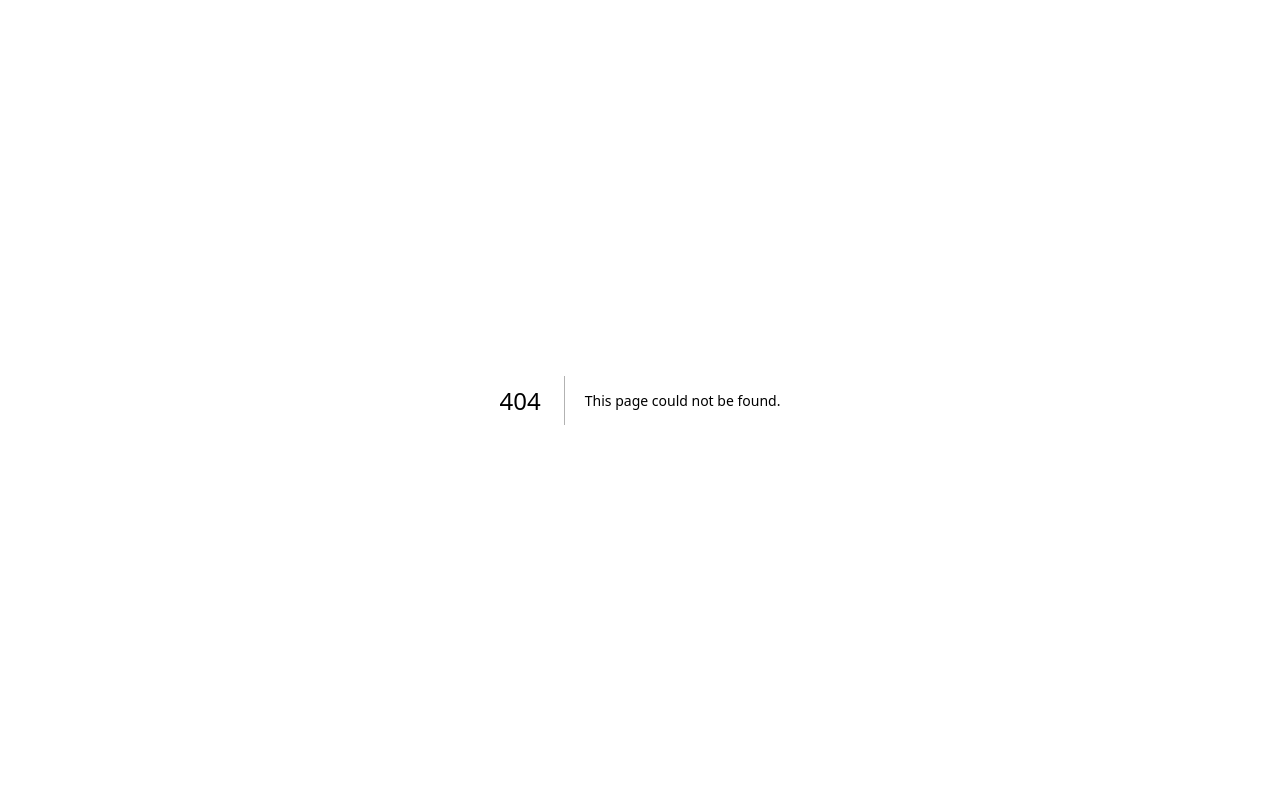
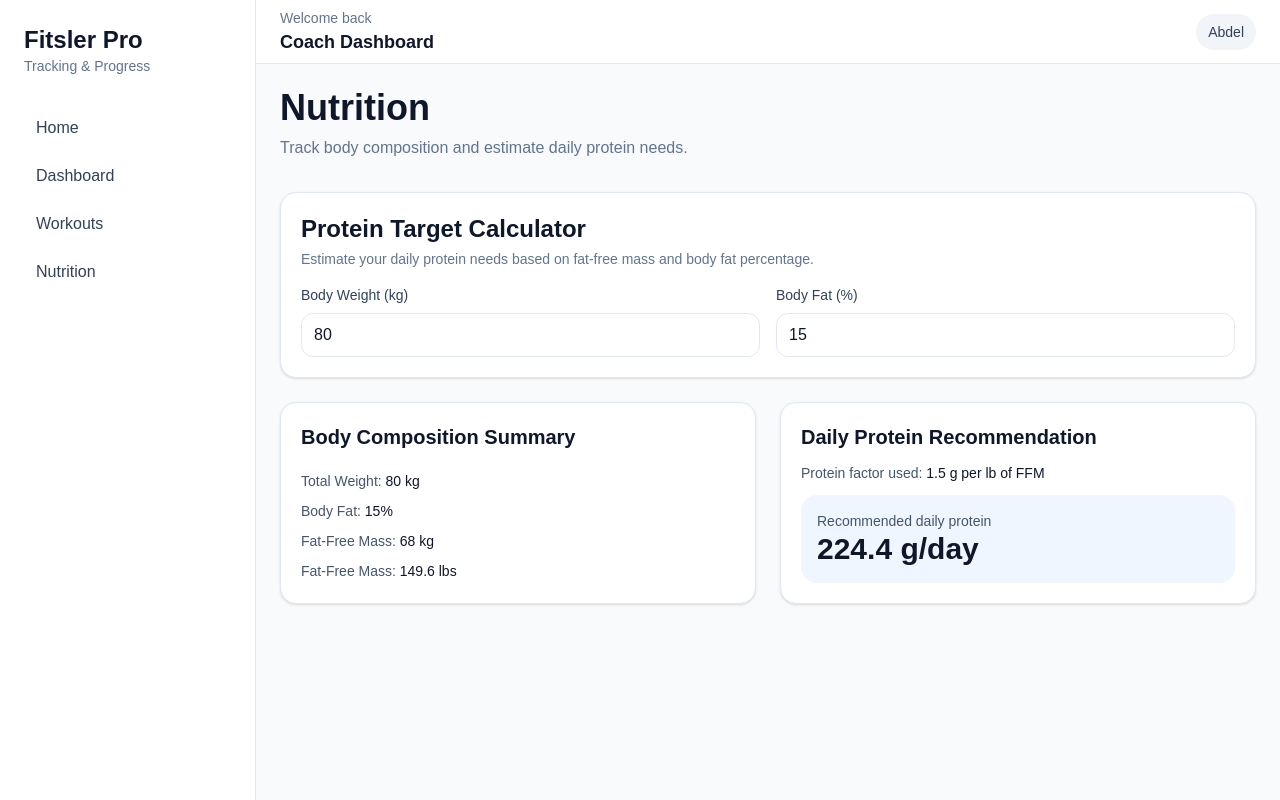
Before and after one commit to bouji9725/Fitness, a Next.js app: page /nutrition in a window 1280 px wide. Before the commit this address had no page. Built offline with nearby package versions, Linux system fonts and the light colour scheme.

Commit message:
Nutrition calclator/ Protein Intake

```diff
--- /dev/null
+++ b/app/nutrition/page.tsx
@@ -0,0 +1,16 @@
+import AppShell from "@/components/layout/AppShell";
+import PageHeader from "@/components/layout/PageHeader";
+import NutritionCalculator from "@/components/nutrition/NutritionCalculator";
+
+export default function NutritionPage() {
+  return (
+    <AppShell>
+      <PageHeader
+        title="Nutrition"
+        description="Track body composition and estimate daily protein needs."
+      />
+
+      <NutritionCalculator />
+    </AppShell>
+  );
+}
--- a/components/layout/Sidebar.tsx
+++ b/components/layout/Sidebar.tsx
@@ -6,6 +6,7 @@ const links = [
   { href: "/", label: "Home" },
   { href: "/dashboard", label: "Dashboard" },
   { href: "/workouts", label: "Workouts" },
+  { href: "/nutrition", label: "Nutrition" },
 ];
 
 type SidebarProps = {
--- /dev/null
+++ b/components/nutrition/NutritionCalculator.tsx
@@ -0,0 +1,85 @@
+"use client";
+
+import { useMemo, useState } from "react";
+import Card from "@/components/ui/Card";
+import { calculateNutritionResults } from "@/lib/nutrition-calculations";
+import NutritionSummaryCard from "./NutritionSummaryCard";
+import ProteinRecommendationCard from "./ProteinRecommendationCard";
+
+export default function NutritionCalculator() {
+  const [weightKg, setWeightKg] = useState(80);
+  const [bodyFatPercent, setBodyFatPercent] = useState(15);
+
+  const results = useMemo(() => {
+    return calculateNutritionResults({
+      weightKg,
+      bodyFatPercent,
+    });
+  }, [weightKg, bodyFatPercent]);
+
+  return (
+    <div className="grid gap-6">
+      <Card className="grid gap-4">
+        <div>
+          <h2 className="text-2xl font-semibold text-slate-900">
+            Protein Target Calculator
+          </h2>
+          <p className="mt-1 text-sm text-slate-500">
+            Estimate your daily protein needs based on fat-free mass and body fat percentage.
+          </p>
+        </div>
+
+        <div className="grid gap-4 md:grid-cols-2">
+          <div className="grid gap-2">
+            <label
+              htmlFor="weightKg"
+              className="text-sm font-medium text-slate-700"
+            >
+              Body Weight (kg)
+            </label>
+            <input
+              id="weightKg"
+              type="number"
+              min={1}
+              value={weightKg}
+              onChange={(e) => setWeightKg(Number(e.target.value))}
+              className="min-h-11 rounded-xl border border-slate-200 px-3"
+            />
+          </div>
+
+          <div className="grid gap-2">
+            <label
+              htmlFor="bodyFatPercent"
+              className="text-sm font-medium text-slate-700"
+            >
+              Body Fat (%)
+            </label>
+            <input
+              id="bodyFatPercent"
+              type="number"
+              min={1}
+              max={60}
+              value={bodyFatPercent}
+              onChange={(e) => setBodyFatPercent(Number(e.target.value))}
+              className="min-h-11 rounded-xl border border-slate-200 px-3"
+            />
+          </div>
+        </div>
+      </Card>
+
+      <div className="grid gap-6 lg:grid-cols-2">
+        <NutritionSummaryCard
+          weightKg={weightKg}
+          bodyFatPercent={bodyFatPercent}
+          fatFreeMassKg={results.fatFreeMassKg}
+          fatFreeMassLbs={results.fatFreeMassLbs}
+        />
+
+        <ProteinRecommendationCard
+          proteinFactor={results.proteinFactor}
+          proteinTargetGrams={results.proteinTargetGrams}
+        />
+      </div>
+    </div>
+  );
+}
--- /dev/null
+++ b/components/nutrition/NutritionSummaryCard.tsx
@@ -0,0 +1,40 @@
+import Card from "@/components/ui/Card";
+
+type NutritionSummaryCardProps = {
+  weightKg: number;
+  bodyFatPercent: number;
+  fatFreeMassKg: number;
+  fatFreeMassLbs: number;
+};
+
+export default function NutritionSummaryCard({
+  weightKg,
+  bodyFatPercent,
+  fatFreeMassKg,
+  fatFreeMassLbs,
+}: NutritionSummaryCardProps) {
+  return (
+    <Card className="grid gap-3">
+      <h3 className="text-xl font-semibold text-slate-900">
+        Body Composition Summary
+      </h3>
+
+      <div className="grid gap-2 text-sm text-slate-600">
+        <p>
+          Total Weight: <span className="font-medium text-slate-900">{weightKg} kg</span>
+        </p>
+        <p>
+          Body Fat: <span className="font-medium text-slate-900">{bodyFatPercent}%</span>
+        </p>
+        <p>
+          Fat-Free Mass:{" "}
+          <span className="font-medium text-slate-900">{fatFreeMassKg} kg</span>
+        </p>
+        <p>
+          Fat-Free Mass:{" "}
+          <span className="font-medium text-slate-900">{fatFreeMassLbs} lbs</span>
+        </p>
+      </div>
+    </Card>
+  );
+}
--- /dev/null
+++ b/components/nutrition/ProteinRecommendationCard.tsx
@@ -0,0 +1,33 @@
+import Card from "@/components/ui/Card";
+
+type ProteinRecommendationCardProps = {
+  proteinFactor: number;
+  proteinTargetGrams: number;
+};
+
+export default function ProteinRecommendationCard({
+  proteinFactor,
+  proteinTargetGrams,
+}: ProteinRecommendationCardProps) {
+  return (
+    <Card className="grid gap-3">
+      <h3 className="text-xl font-semibold text-slate-900">
+        Daily Protein Recommendation
+      </h3>
+
+      <p className="text-sm text-slate-600">
+        Protein factor used:{" "}
+        <span className="font-medium text-slate-900">
+          {proteinFactor} g per lb of FFM
+        </span>
+      </p>
+
+      <div className="rounded-2xl bg-blue-50 px-4 py-4">
+        <p className="text-sm text-slate-600">Recommended daily protein</p>
+        <p className="text-3xl font-bold text-slate-900">
+          {proteinTargetGrams} g/day
+        </p>
+      </div>
+    </Card>
+  );
+}
--- /dev/null
+++ b/lib/nutrition-calculations.ts
@@ -0,0 +1,62 @@
+import type { NutritionInputs, NutritionResults } from "@/types/nutrition";
+
+export function roundToOneDecimal(value: number): number {
+  return Math.round(value * 10) / 10;
+}
+
+export function kgToLbs(kg: number): number {
+  return kg * 2.2;
+}
+
+export function calculateFatFreeMassKg(
+  weightKg: number,
+  bodyFatPercent: number
+): number {
+  const bodyFatDecimal = bodyFatPercent / 100;
+  return weightKg * (1 - bodyFatDecimal);
+}
+
+export function getProteinFactor(bodyFatPercent: number): number {
+  const minBodyFat = 10;
+  const maxBodyFat = 35;
+  const maxFactor = 1.6;
+  const minFactor = 1.2;
+
+  if (bodyFatPercent <= minBodyFat) return maxFactor;
+  if (bodyFatPercent >= maxBodyFat) return minFactor;
+
+  const ratio = (bodyFatPercent - minBodyFat) / (maxBodyFat - minBodyFat);
+  const factor = maxFactor - ratio * (maxFactor - minFactor);
+
+  return roundToOneDecimal(factor);
+}
+
+export function calculateProteinTarget(
+  fatFreeMassLbs: number,
+  proteinFactor: number
+): number {
+  return fatFreeMassLbs * proteinFactor;
+}
+
+export function calculateNutritionResults(
+  inputs: NutritionInputs
+): NutritionResults {
+  const fatFreeMassKg = calculateFatFreeMassKg(
+    inputs.weightKg,
+    inputs.bodyFatPercent
+  );
+
+  const fatFreeMassLbs = kgToLbs(fatFreeMassKg);
+  const proteinFactor = getProteinFactor(inputs.bodyFatPercent);
+  const proteinTargetGrams = calculateProteinTarget(
+    fatFreeMassLbs,
+    proteinFactor
+  );
+
+  return {
+    fatFreeMassKg: roundToOneDecimal(fatFreeMassKg),
+    fatFreeMassLbs: roundToOneDecimal(fatFreeMassLbs),
+    proteinFactor: roundToOneDecimal(proteinFactor),
+    proteinTargetGrams: roundToOneDecimal(proteinTargetGrams),
+  };
+}
--- /dev/null
+++ b/types/nutrition.ts
@@ -0,0 +1,11 @@
+export type NutritionInputs = {
+  weightKg: number;
+  bodyFatPercent: number;
+};
+
+export type NutritionResults = {
+  fatFreeMassKg: number;
+  fatFreeMassLbs: number;
+  proteinFactor: number;
+  proteinTargetGrams: number;
+};
```
